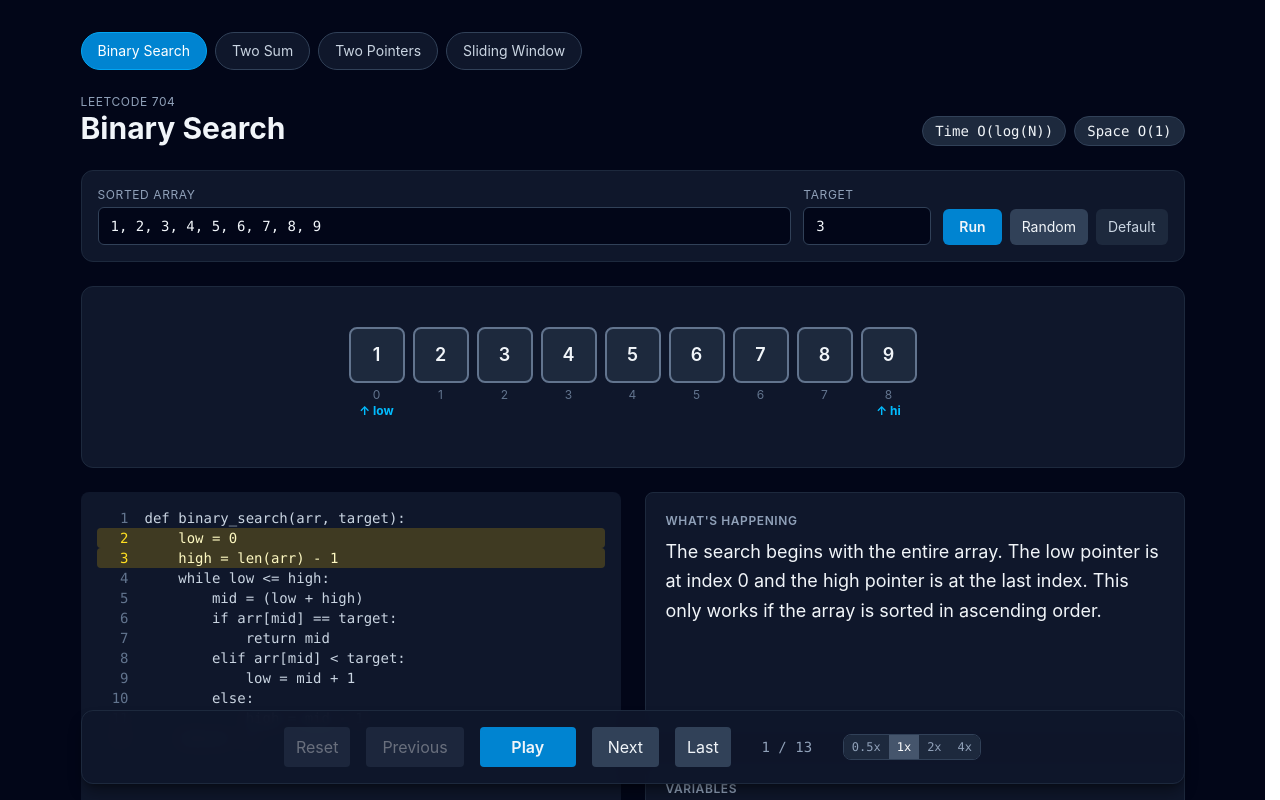
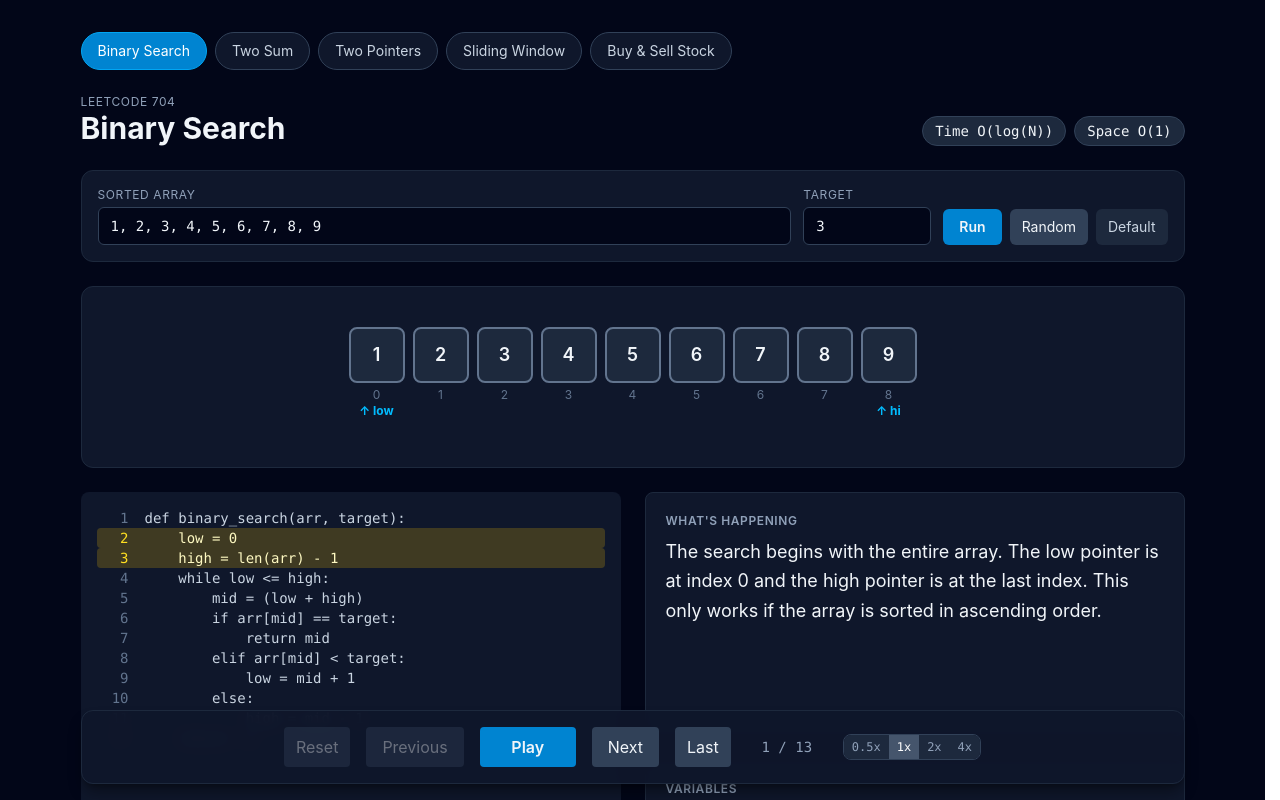
Before and after one commit to max-dean05/under-the-hood, a React (Vite) app: page / in a window 1280 px wide. Shown: the top 800 px of the page. Built offline with nearby package versions, Linux system fonts and the light colour scheme.

Commit message:
added buy & sell stock visualizer

```diff
--- /dev/null
+++ b/src/modules/bestTimeStock.js
@@ -0,0 +1,151 @@
+import { createRecorder } from "../engine/createRecorder.js";
+import { checkArray, randInt } from "../engine/inputs.js";
+
+const code = [
+    "def max_profit(arr):",                              // 0
+    "    min_price = arr[0]",                            // 1
+    "    best = 0",                                      // 2
+    "    for i in range(1, len(arr)):",                  // 3
+    "        if arr[i] < min_price:",                    // 4
+    "            min_price = arr[i]",                    // 5
+    "        else:",                                     // 6
+    "            best = max(best, arr[i] - min_price)",  // 7
+    "    return best"                                    // 8
+]
+
+function generateSteps({ arr }) {
+    const rec = createRecorder();
+    const n = arr.length;
+
+    // buy and sell are not in the Python. They only remember which days
+    // produced best, so the last step can color that pair.
+    let minPrice = null;
+    let minIndex = null;
+    let best = null;
+    let buy = null;
+    let sell = null;
+    let i = null;
+    let profitToday = null;
+    let found = false;
+
+    const snap = (line, explain) => {
+        const highlights = {};
+        const pointers = {};
+
+        if (found) {
+            highlights[buy] = "found";
+            highlights[sell] = "found";
+            pointers.buy = buy;
+            pointers.sell = sell;
+        } else {
+            if (minIndex !== null) {
+                highlights[minIndex] = "visited";
+                pointers.min = minIndex;
+            }
+            if (i !== null) {
+                highlights[i] = "comparing";
+                pointers.i = i;
+            }
+        }
+
+        rec.snap({
+            line,
+            explain,
+            array: arr,
+            pointers,
+            highlights,
+            vars: {
+                i: i ?? "-",
+                min_price: minPrice ?? "-",
+                profit_today: profitToday ?? "-",
+                best: best ?? "-",
+            },
+        });
+    };
+
+    minPrice = arr[0];
+    minIndex = 0;
+    best = 0;
+    snap([1, 2], `Since we're at the start, day 0 (${arr[0]}) is our cheapest day.`);
+
+    if (n === 1) {
+        snap(3, `One price has no later day, so the loop never sells.`);
+    } else {
+        for (i = 1; i < n; i++) {
+            profitToday = null;
+            snap(3, `Day ${i}: the price is ${arr[i]}. The cheapest earlier price is ${minPrice} (day ${minIndex}).`);
+
+            if (arr[i] < minPrice) {
+                minPrice = arr[i];
+                minIndex = i;
+                snap([4, 5], `${arr[i]} is a new low, so this is now the best day to buy. Because it's less, it cannot be a sale, but it does still help us.`);
+            } else {
+                const previous = best;
+                profitToday = arr[i] - minPrice;
+                const formula = `${arr[i]} − ${minPrice} = ${profitToday}`;
+
+                let outcome;
+                if (profitToday > best) {
+                    best = profitToday;
+                    buy = minIndex;
+                    sell = i;
+                    outcome = previous === 0
+                        ? `This is the first profit, best is now ${best}.`
+                        : `New best: ${best} beats ${previous}.`;
+                } else if (profitToday === best && best === 0) {
+                    outcome = `No profit, so best stays 0.`;
+                } else if (profitToday === best) {
+                    outcome = `That ties best (${best}), so we keep the earlier sale.`;
+                } else {
+                    outcome = `That's less than best (${best}), so best stays.`;
+                }
+
+                snap([6, 7], `Try selling today: ${formula}. ${outcome}`);
+            }
+        }
+        // Python leaves i on the last value the loop body saw. A JS for-loop
+        // increments once more, past the end, so put i back.
+        i = n - 1;
+    }
+
+    const pairs = (n * (n - 1)) / 2;
+    if (best > 0) {
+        found = true;
+        snap(8, `Max profit is ${best}: buy on day ${buy} at ${arr[buy]}, sell on day ${sell} at ${arr[sell]}. Instead of checking all ${pairs} pairs, we do one pass.`);
+    } else if (n === 1) {
+        snap(8, `Max profit is 0, because there's no later day to sell on.`);
+    } else {
+        snap(8, `Max profit is 0. No price ever rose above an earlier one, so the best move is not to trade.`);
+    }
+
+    return rec.steps;
+}
+
+export const bestTimeStock = {
+    id: "best-time-stock",
+    title: "Buy & Sell Stock",
+    problem: "LeetCode 121",
+    code,
+    defaultInput: { arr: [7, 2, 5, 1, 3, 6, 4, 8] },
+    generateSteps,
+    time: "O(n)",
+    space: "O(1)",
+    inputFields: [
+        { name: "arr", label: "Prices", type: "array" },
+    ],
+    validateInput: ({ arr }) =>
+        checkArray(arr) ??
+        (arr.some((price) => price < 0) ? "Prices can't be negative." : null),
+    randomInput: () => {
+        const len = randInt(7, 10);
+        const arr = Array.from({ length: len }, () => randInt(1, 20));
+        // A list that never rises has no sale. Lift one later day so the demo usually has a profit.
+        const buy = randInt(0, len - 2);
+        const sell = randInt(buy + 1, len - 1);
+        if (arr[sell] <= arr[buy]) {
+            arr[buy] = randInt(1, 15);
+            arr[sell] = randInt(arr[buy] + 1, 20);
+        }
+        return { arr };
+    },
+};
--- a/src/modules/registry.js
+++ b/src/modules/registry.js
@@ -2,6 +2,7 @@ import { binarySearch } from './binarySearch.js';
 import { twoSum } from './twoSum.js';
 import { twoPointers } from './twoPointers.js'
 import { slidingWindow } from './slidingWindow.js';
+import { bestTimeStock } from './bestTimeStock.js';
 
 // every time a new module is added, program needs one more import + one more addition to modules
-export const modules = [binarySearch, twoSum, twoPointers, slidingWindow];
+export const modules = [binarySearch, twoSum, twoPointers, slidingWindow, bestTimeStock];
```
